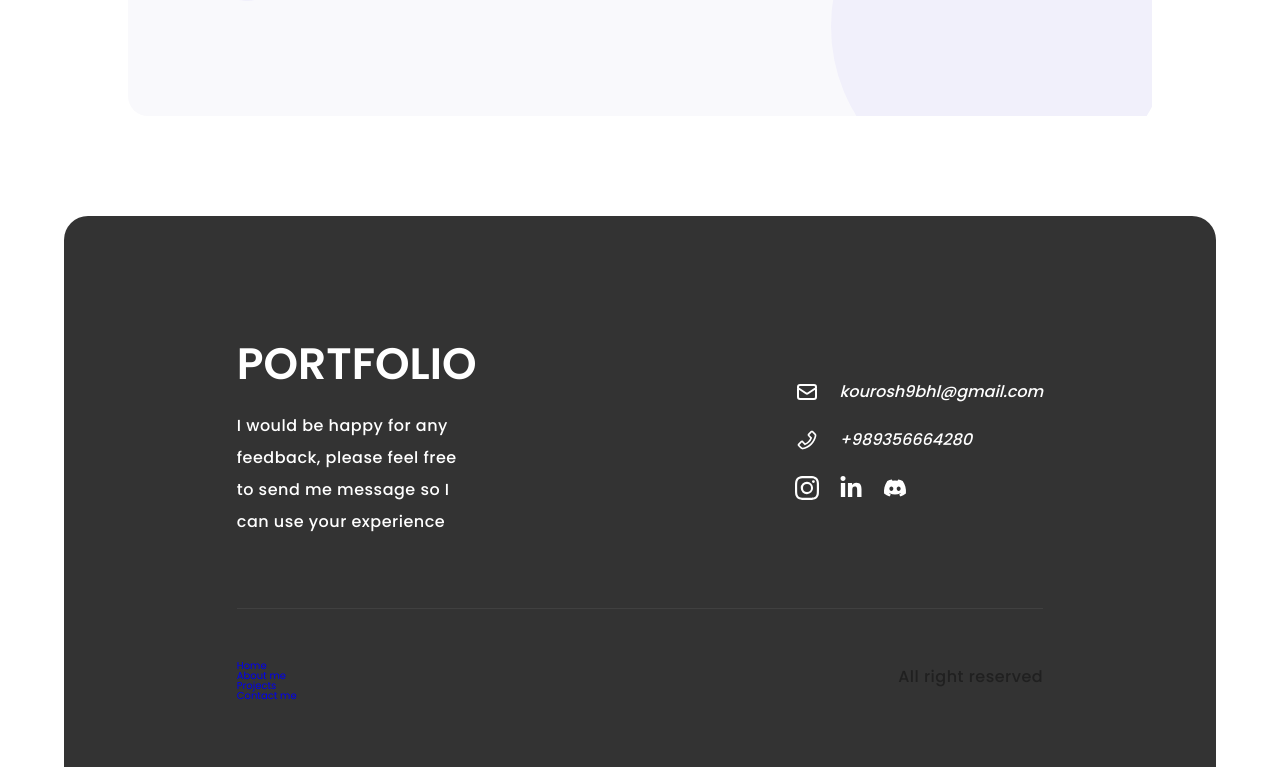
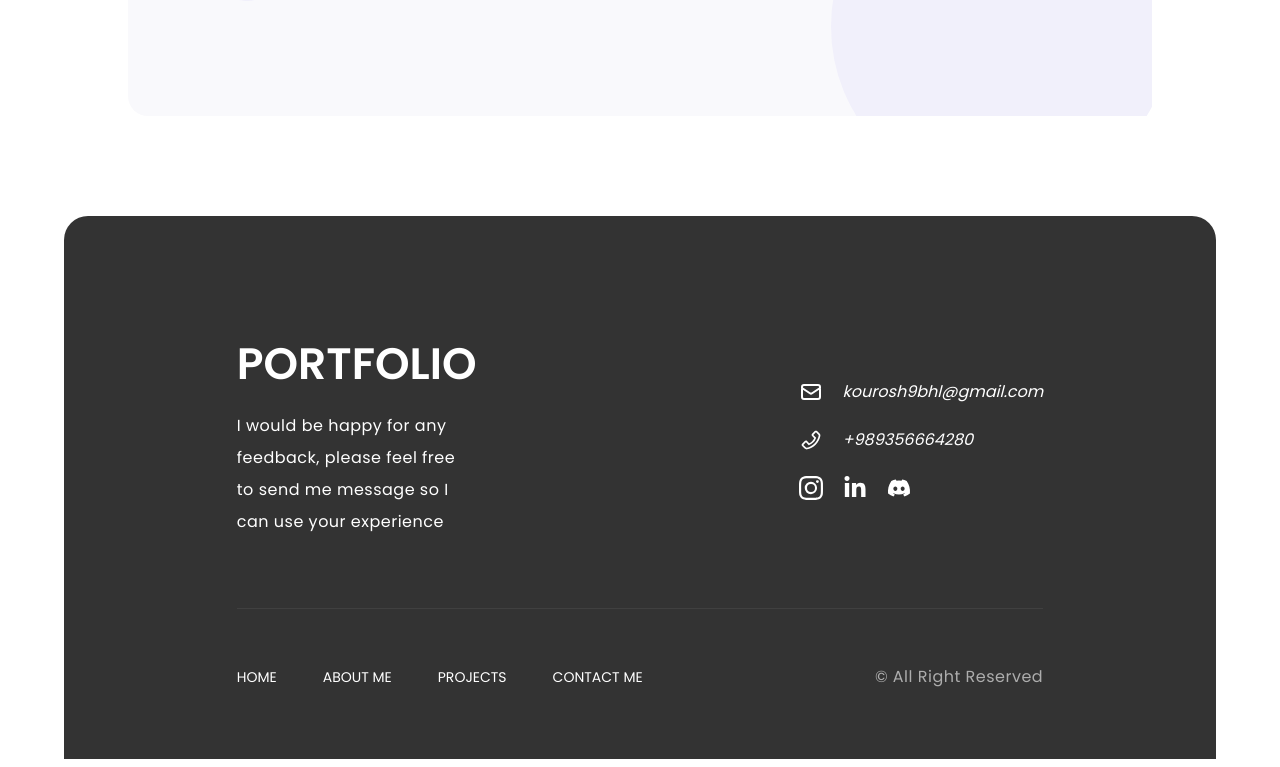
Before and after one commit to KouroshBhl/portfolio, a React (Create React App) app: page / in a window 1280 px wide. Shown: the part 2805-3572 px from the top of the page. Built offline with nearby package versions, Linux system fonts and the light colour scheme; the HTML template or start-up script is replaced by a standard one.

Commit message:
Complete footer

```diff
--- a/src/components/Footer.js
+++ b/src/components/Footer.js
@@ -50,7 +50,7 @@ const Footer = () => {
             </li>
           </ul>
 
-          <p>All right reserved</p>
+          <p className='footer__right'>&copy; All Right Reserved</p>
         </section>
       </div>
     </Wrapper>
@@ -84,7 +84,7 @@ const Wrapper = styled.footer`
   .footer__paragraph {
     color: var(--main-bg-color-white);
     font-size: 1.6rem;
-    font-weight: 500;
+    font-weight: 400;
     line-height: 3.2rem;
     max-width: 70%;
   }
@@ -94,7 +94,7 @@ const Wrapper = styled.footer`
     flex-direction: column;
     color: var(--main-bg-color-white);
     font-size: 1.6rem;
-    font-weight: 500;
+    font-weight: 400;
     gap: 2.4rem;
   }
   .footer__contact svg {
@@ -117,6 +117,24 @@ const Wrapper = styled.footer`
   .footer__copyright {
     display: flex;
     justify-content: space-between;
+    align-items: center;
+  }
+
+  .footer__menu {
+    display: flex;
+    gap: 4.6rem;
+  }
+
+  .footer__menu li a {
+    color: var(--main-bg-color-white);
+    font-size: 1.4rem;
+    font-weight: 400;
+    text-transform: uppercase;
+  }
+  .footer__right {
+    color: rgba(255, 255, 255, 60%);
+    font-size: 1.6rem;
+    font-weight: 400;
   }
 `;
 
```
